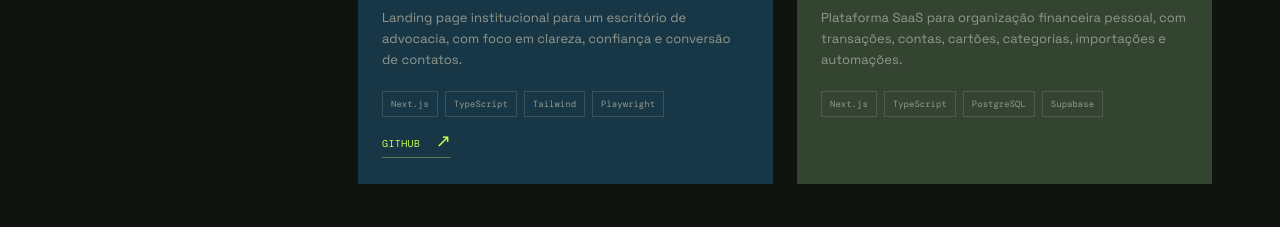
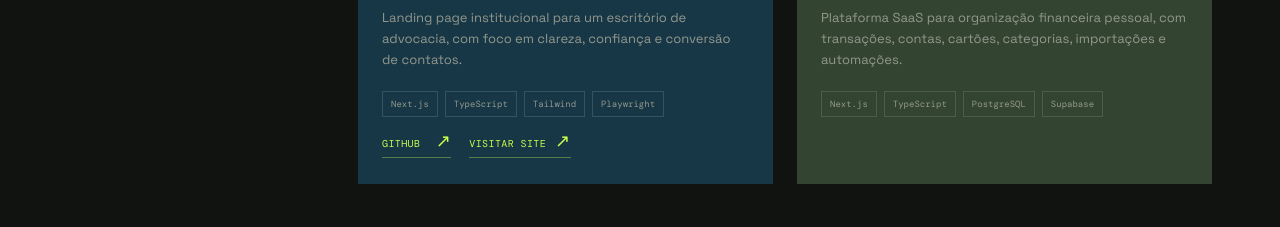
Before and after one commit to gabriel-arnon/portfolio, a React (Vite) app: page / in a window 1280 px wide. Shown: the part 3060-3287 px from the top of the page. Built offline with nearby package versions, Linux system fonts and the light colour scheme.

Commit message:
fix: update Almeida project link

```diff
--- a/src/main.jsx
+++ b/src/main.jsx
@@ -258,7 +258,7 @@ function App() {
               </motion.article>
               <motion.article className="project-card project-almeida" whileHover={{ y: -8 }} transition={{ duration: 0.25 }}>
                 <div className="project-art almeida-art screenshot-art"><img className="project-screenshot" src="https://raw.githubusercontent.com/gabriel-arnon/almeida-junior-advogado/main/public/images/og-image.png" alt="Landing page Almeida Junior Advogado" /><div className="screenshot-shade" /><span className="art-index">03</span></div>
-                <div className="project-info"><div><span className="project-tag">{t.landingPageTag}</span><h3>Almeida Junior Advogado</h3></div><span className="project-arrow">↗</span><p>{t.landingPage}</p><div className="project-tech"><span>Next.js</span><span>TypeScript</span><span>Tailwind</span><span>Playwright</span></div><div className="project-links"><a className="project-repo" href="https://github.com/gabriel-arnon/almeida-junior-advogado" target="_blank" rel="noreferrer">GitHub <Arrow diagonal /></a></div></div>
+                <div className="project-info"><div><span className="project-tag">{t.landingPageTag}</span><h3>Almeida Junior Advogado</h3></div><span className="project-arrow">↗</span><p>{t.landingPage}</p><div className="project-tech"><span>Next.js</span><span>TypeScript</span><span>Tailwind</span><span>Playwright</span></div><div className="project-links"><a className="project-repo" href="https://github.com/gabriel-arnon/almeida-junior-advogado" target="_blank" rel="noreferrer">GitHub <Arrow diagonal /></a><a className="project-repo" href="https://www.almeidajunioradvogado.com.br" target="_blank" rel="noreferrer">{t.visitSite}<Arrow diagonal /></a></div></div>
               </motion.article>
               <motion.article className="project-card project-accent" whileHover={{ y: -8 }} transition={{ duration: 0.25 }}>
                 <div className="project-art financy-art"><div className="finance-card"><span>saldo total</span><strong>R$ 8.420,00</strong><div className="finance-line" /></div><div className="finance-pills"><i /><i /><i /></div><span className="art-index">04</span></div>
```
